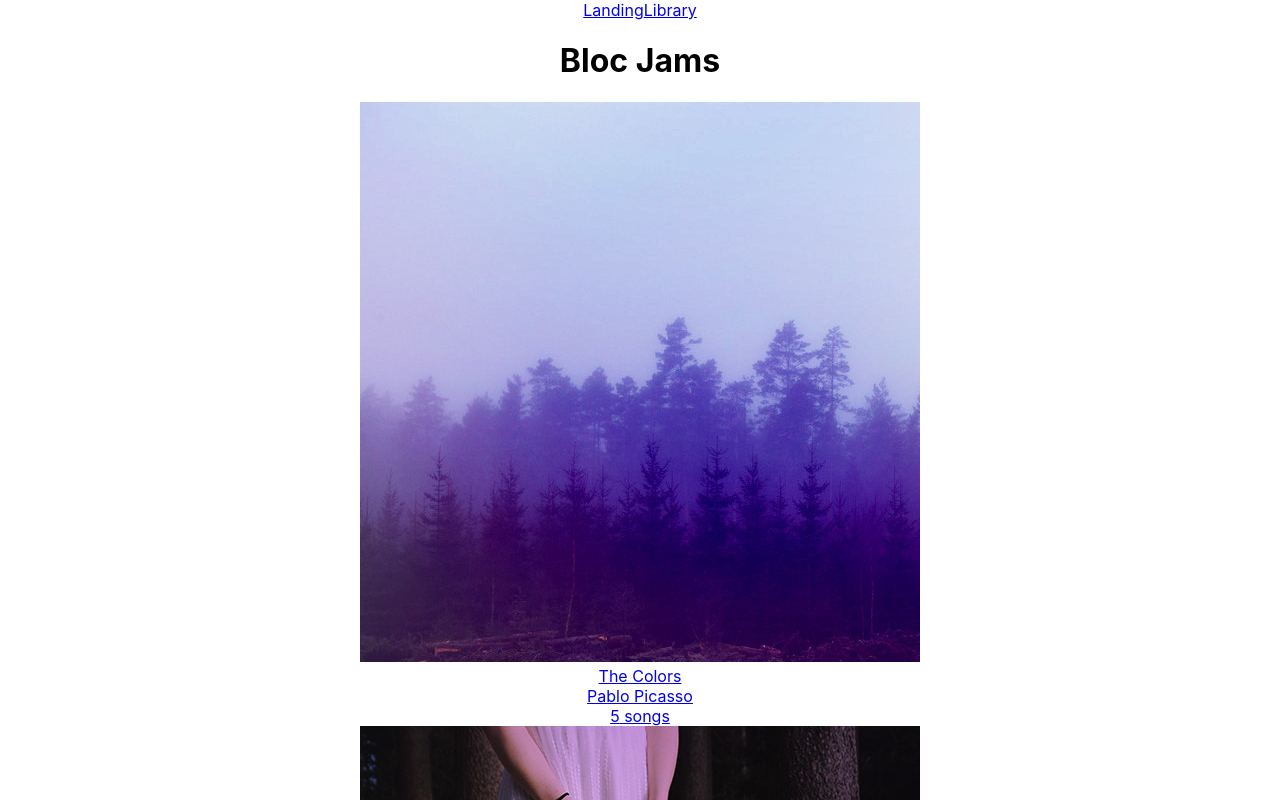
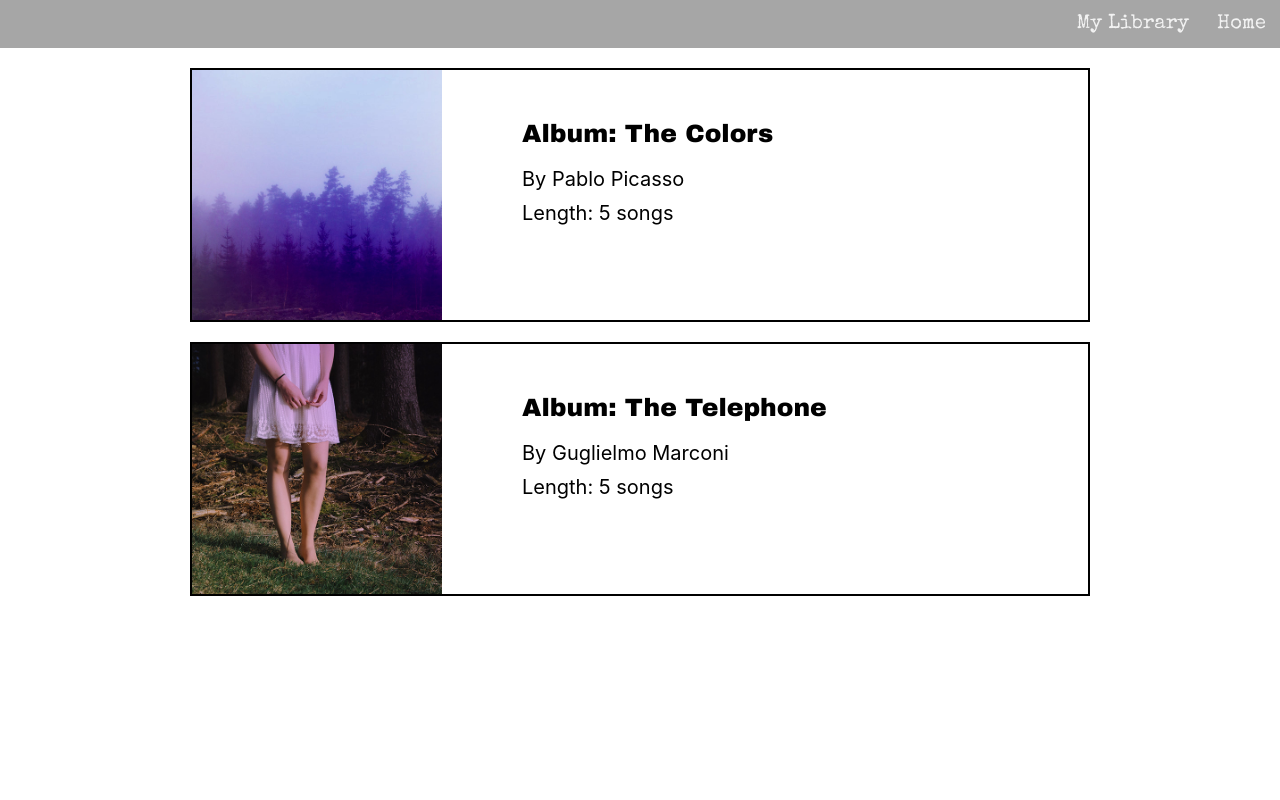
Before and after one commit to StephanieJF/bloc-jams-react, a React (Create React App) app: page /library in a window 1280 px wide. Shown: the top 800 px of the page. Built offline with nearby package versions, Linux system fonts and the light colour scheme.

Commit message:
Styling WIP

```diff
--- a/public/index.html
+++ b/public/index.html
@@ -4,6 +4,7 @@
     <meta charset="utf-8">
     <link rel="shortcut icon" href="%PUBLIC_URL%/favicon.ico">
 		<link rel="stylesheet" type="text/css" href="https://unpkg.com/ionicons@4.5.0/dist/css/ionicons.min.css">
+		<link href="https://fonts.googleapis.com/css?family=Covered+By+Your+Grace|Permanent+Marker|Special+Elite" rel="stylesheet" type="text/css">
     <meta name="viewport" content="width=device-width, initial-scale=1, shrink-to-fit=no">
     <meta name="theme-color" content="#000000">
     <!--
--- a/src/App.css
+++ b/src/App.css
@@ -2,33 +2,90 @@
 	text-align: center;
 }
 
-.App-logo {
-  animation: App-logo-spin infinite 20s linear;
-  height: 40vmin;
+.hero-image {
+	background-image: linear-gradient(rgba(0, 0, 0, 0.5), rgba(0, 0, 0, 0.5)), url(https://images.unsplash.com/photo-1536081905080-f14fb4d6e52d?ixlib=rb-1.2.1&auto=format&fit=crop&w=1415&q=80);
+	background-position: center;
+	background-repeat: no-repeat;
+	background-size: cover;
+	height: 500px;
 }
 
-.App-header {
-  background-color: #282c34;
-  min-height: 100vh;
-  display: flex;
-  flex-direction: column;
-  align-items: center;
-  justify-content: center;
-  font-size: calc(10px + 2vmin);
-  color: white;
+.hero-title h1 {
+	color: white;
+	font-family: 'Permanent Marker', cursive;
+	font-size: 100px;
+	margin-top: 0px;
+	padding-top: 10px;
+	text-shadow: 4px 4px 4px #aaa;
 }
 
-.App-link {
-  color: #61dafb;
+.hero-title h2 {
+	color: white;
+	font-family: 'Permanent Marker', cursive;
+	font-size: 50px;
+	margin-top: 250px;
 }
 
-@keyframes App-logo-spin {
-  from {
-    transform: rotate(0deg);
-  }
-  to {
-    transform: rotate(360deg);
-  }
+nav {
+	overflow: hidden;
+	background-color: #A6A6A6;
+}
+
+.NavLinks {
+	float: right;
+  display: block;
+  color: #f2f2f2;
+  text-align: center;
+	font-size: 20px;
+  padding: 14px;
+  text-decoration: none;
+	font-family: 'Special Elite', sans-serif;
+}
+
+.point {
+	display: inline-block;
+	width: 33%;
+}
+
+.point-title {
+	font-family: 'Special Elite', sans-serif;
+	margin-bottom: 0px;
+}
+
+.point-description {
+	margin-top: 5px;
+}
+
+.library a {
+	text-decoration: none;
+	color: black;
+}
+
+.album-section {
+	border: 2px solid black;
+	margin: 20px auto;
+	display: flex;
+	width: 70%;
+}
+
+.album-section img {
+	height: 250px;
+}
+
+.album-info {
+	text-align: left;
+	margin: 40px auto auto 70px;
+}
+
+.album-info div {
+	margin: 10px;
+	font-size: 20px;
+}
+
+.album-info div:first-of-type {
+	font-family: "Arial Black", Gadget, sans-serif;
+	margin-bottom: 20px;
+	font-size: 25px;
 }
 
 #song-list {
--- a/src/App.js
+++ b/src/App.js
@@ -11,10 +11,9 @@ class App extends Component {
       <div className="App">
         <header>
           <nav>
-            <Link to='/'>Landing</Link>
-            <Link to='/library'>Library</Link>
+            <Link className="NavLinks" to='/'>Home</Link>
+            <Link className="NavLinks" to='/library'>My Library</Link>
           </nav>
-            <h1>Bloc Jams</h1>
         </header>
         <main>
           <Route exact path="/" component={Landing} />
--- a/src/components/Landing.js
+++ b/src/components/Landing.js
@@ -2,8 +2,12 @@ import React from 'react';
 
 const Landing = () => (
   <section className="landing">
-			<h1 className="hero-title">Turn the music up!</h1>
-
+	<div className="hero-image">
+		<div className="hero-title">
+		 <h1>Bloc Jams</h1>
+		 <h2>Turn the music up!</h2>
+		</div>
+	</div>
 		<section className="selling-points">
 			<div className="point">
 				<h2 className="point-title">Choose your music</h2>
--- a/src/components/Library.js
+++ b/src/components/Library.js
@@ -14,10 +14,14 @@ class Library extends Component {
 				{
 					this.state.albums.map( (album, index) =>
 						<Link to={`/album/${album.slug}`} key={index}>
+						<div className="album-section">
 							<img src={album.albumCover} alt={album.title} />
-							<div>{album.title}</div>
-							<div>{album.artist}</div>
-							<div>{album.songs.length} songs</div>
+							<div className="album-info">
+								<div>Album: {album.title}</div>
+								<div>By {album.artist}</div>
+								<div>Length: {album.songs.length} songs</div>
+							</div>
+						</div>
 						</Link>
 					)
 				}
```
